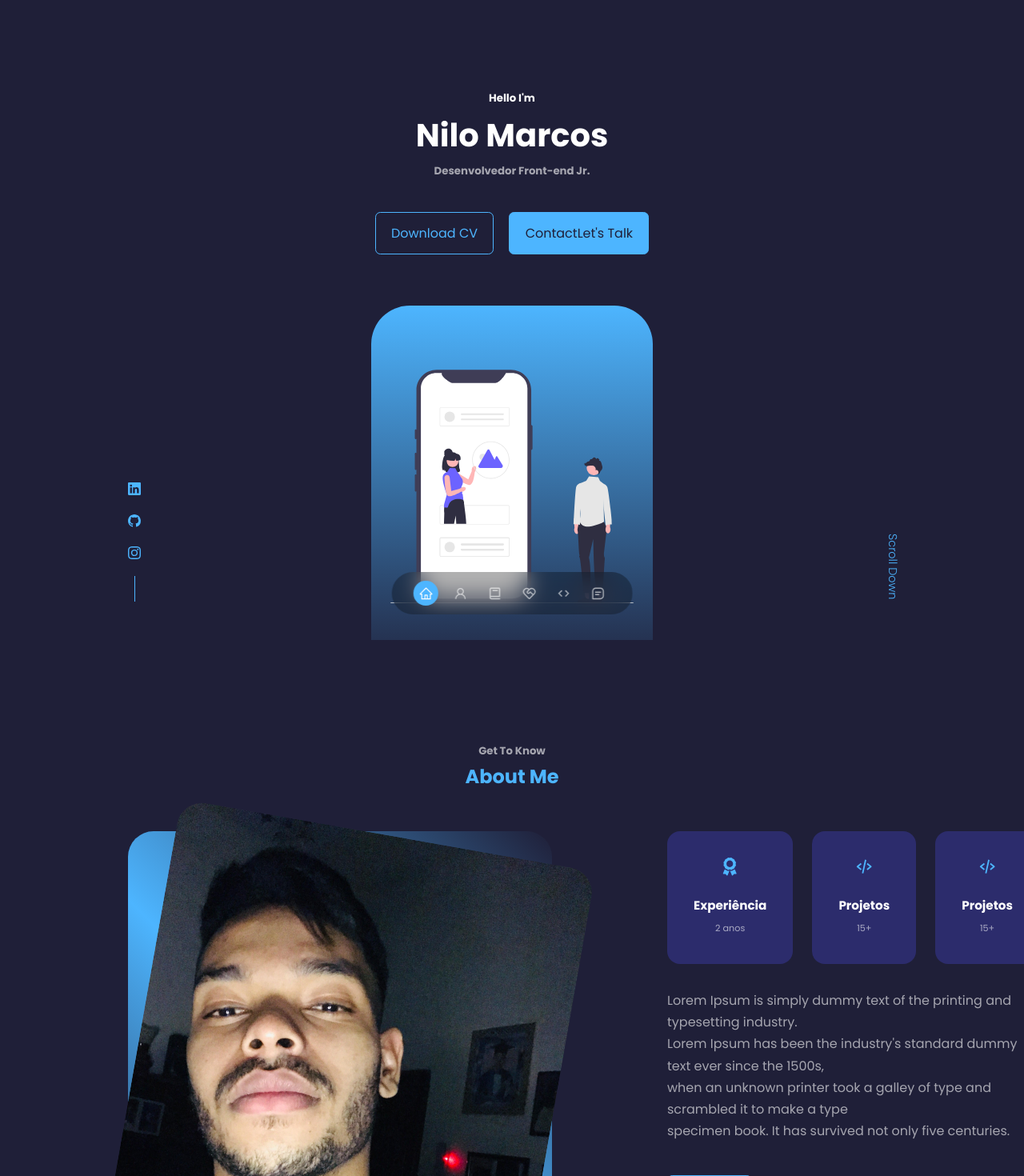
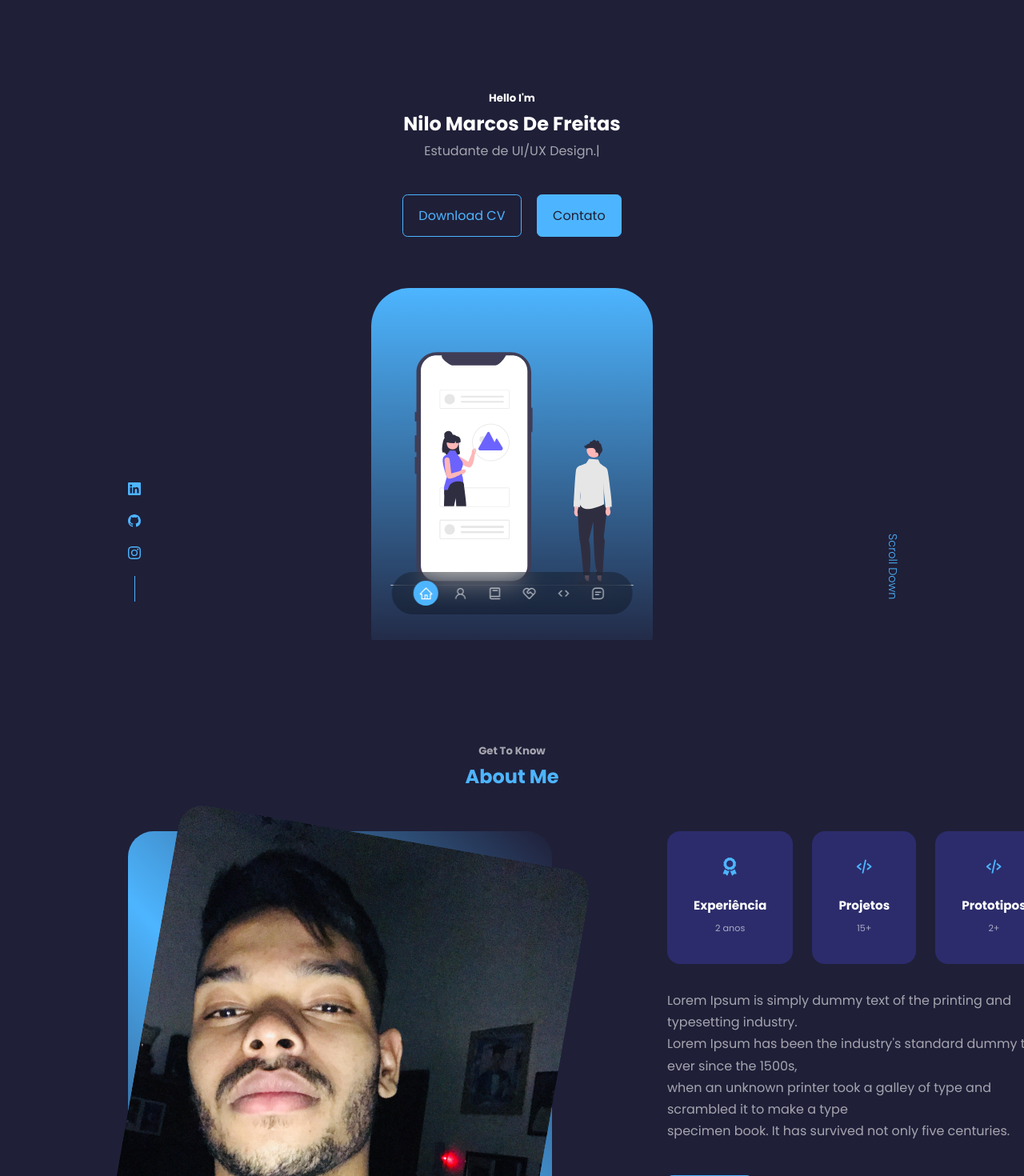
Before and after one commit to NiloMarcos/Portifolio-ReactJS, a React (Create React App) app: page / in a window 1280 px wide. Shown: the top 1470 px of the page at 80% size. Built offline with nearby package versions, Linux system fonts and the light colour scheme.

Commit message:
update component about-me

```diff
--- a/package.json
+++ b/package.json
@@ -11,6 +11,7 @@
     "react-dom": "^18.0.0",
     "react-icons": "^4.3.1",
     "react-scripts": "5.0.1",
+    "react-typical": "^0.1.3",
     "web-vitals": "^2.1.4"
   },
   "scripts": {
--- a/src/components/About/about.css
+++ b/src/components/About/about.css
@@ -23,7 +23,7 @@
 }
 
 .about-me-img img {
-  height: 700px;
+  height: 694px;
 }
 
 .about-me-img:hover {
@@ -99,6 +99,12 @@
   .about-me {
     width: 65%;
     margin: 0 auto 3rem;
+    height: 320px
+  }
+
+  .about-me-img img {
+    width: 100%;
+    height: 300px;
   }
 
   .about-cards {
--- a/src/components/About/index.jsx
+++ b/src/components/About/index.jsx
@@ -35,8 +35,8 @@ export default function About(){
 
             <article className="about-card">
               <BiCodeAlt className="about-icon"/>
-              <h5>Projetos</h5>
-              <small>15+</small>
+              <h5>Prototipos</h5>
+              <small>2+</small>
             </article>
           </div>
 
--- a/src/components/Header/CTA.jsx
+++ b/src/components/Header/CTA.jsx
@@ -6,7 +6,7 @@ export default function CTA(){
   return(
     <div className="cta">
       <a href={CV} download className="btn">Download CV</a>
-      <a href="#contact" className="btn btn-primary">ContactLet's Talk</a>
+      <a href="#contact" className="btn btn-primary">Contato</a>
     </div>
   );
 }
--- a/src/components/Header/index.jsx
+++ b/src/components/Header/index.jsx
@@ -8,13 +8,22 @@ import Me from '../../assets/undraw_product_explainer_3hnc.svg';
 
 import HeaderSocial from './HeaderSocials';
 
+import Typical from 'react-typical';
+
 export default function Header(){
   return(
     <header>
       <div className="container header-container">
         <h5>Hello I'm</h5>
-        <h1>Nilo Marcos</h1>
-        <h5 className="text-light">Desenvolvedor Front-end Jr.</h5>
+        <h2>Nilo Marcos De Freitas</h2>
+        <Typical
+          steps={[
+            'Desenvolvedor Front-end Jr.', 1000,
+            'Estudante de UI/UX Design.', 1000]}
+          loop={Infinity}
+          wrapper="p"
+          className="text-light"
+        />
         <CTA />
         <HeaderSocial />
 
```
Also changed, not shown: 2 other files (tests, documents, lock files or other folders).
